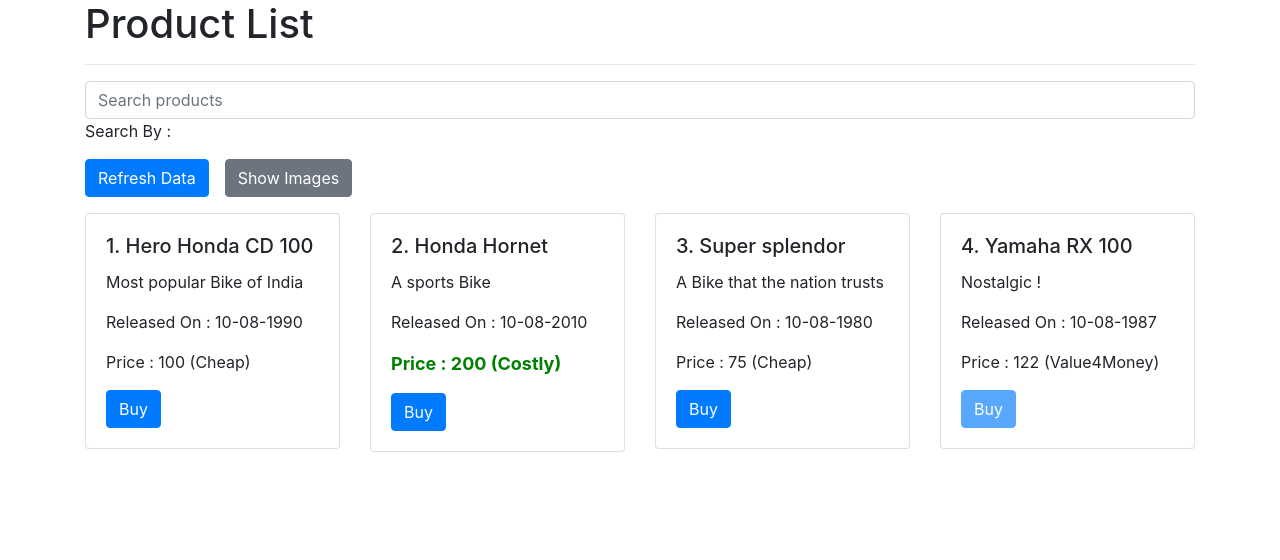
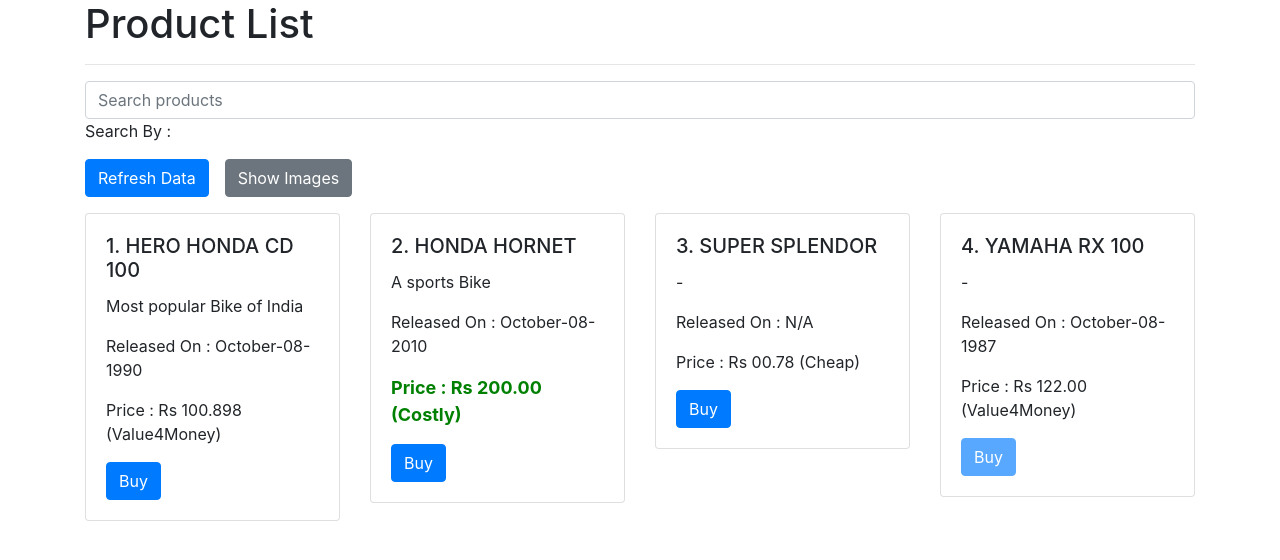
Before and after one commit to Rahuldevdurg/demo-batch2, an Angular app in the folder angular-demo/: page / in a window 1280 px wide. Shown: the top 560 px of the page. Built offline with nearby package versions, Linux system fonts and the light colour scheme.

Commit message:
custom pipe

```diff
--- a/angular-demo/src/app/app.module.ts
+++ b/angular-demo/src/app/app.module.ts
@@ -6,6 +6,7 @@
 import { TestComponentComponent } from './test-component/test-component.component';
 import { ProductListComponent } from './product-list/product-list.component';
 import { FormsModule } from '@angular/forms';
+import { IfNullOrEmptyPipe } from './pipes/if-null-or-empty.pipe';
 
 @NgModule({
   declarations: [
@@ -13,6 +14,7 @@
     HelloComponent,
     TestComponentComponent,
     ProductListComponent,
+    IfNullOrEmptyPipe,
   ],
   imports: [BrowserModule, FormsModule],
   providers: [],
--- /dev/null
+++ b/angular-demo/src/app/pipes/if-null-or-empty.pipe.ts
@@ -0,0 +1,14 @@
+import { Pipe, PipeTransform } from '@angular/core';
+
+@Pipe({
+  name: 'ifNullOrEmpty',
+})
+export class IfNullOrEmptyPipe implements PipeTransform {
+  transform(value: string, defaultString: string = 'N/A') {
+    if (!value) {
+      return defaultString;
+    } else {
+      return value;
+    }
+  }
+}
--- a/angular-demo/src/app/product-list/product-list.component.html
+++ b/angular-demo/src/app/product-list/product-list.component.html
@@ -11,11 +11,11 @@
       <img class="card-img-top" *ngIf="showImages" [src]="product.imageUrl" alt="Card image cap"
         [title]="product.productName">
       <div class="card-body">
-        <h5 class="card-title">{{i+1}}. {{product.productName}}</h5>
-        <p class="card-text">{{product.description}}</p>
-        <p class="card-text">Released On : {{product.releaseDate}}</p>
+        <h5 class="card-title">{{i+1}}. {{product.productName | uppercase}}</h5>
+        <p class="card-text">{{product.description | ifNullOrEmpty : '-' }}</p>
+        <p class="card-text">Released On : {{product.releaseDate | date : 'MMMM-dd-yyyy' | ifNullOrEmpty : 'N/A' }}</p>
         <p class="card-text" [ngSwitch]=' true' [ngClass]="getClassesForProduct(product)">
-          Price : {{product.price}}
+          Price : {{product.price | currency : 'INR' :'Rs ' : '2.2-3'}}
           <span *ngSwitchCase='product.price >=200'>(Costly)</span>
           <span *ngSwitchCase='product.price <= 100'>(Cheap)</span>
           <span *ngSwitchDefault>(Value4Money)</span>
--- a/angular-demo/src/app/product-list/product-list.component.ts
+++ b/angular-demo/src/app/product-list/product-list.component.ts
@@ -19,7 +19,7 @@
         productName: 'Hero Honda CD 100',
         description: 'Most popular Bike of India',
         releaseDate: '10-08-1990',
-        price: 100,
+        price: 100.898,
         isActive: true,
         imageUrl: 'https://via.placeholder.com/150?text=CD100SS',
       },
@@ -33,16 +33,16 @@
       },
       {
         productName: 'Super splendor',
-        description: 'A Bike that the nation trusts',
-        releaseDate: '10-08-1980',
-        price: 75,
+        description: '',
+        releaseDate: null,
+        price: 0.78,
         isActive: true,
 
         imageUrl: 'https://via.placeholder.com/150?text=Splendor',
       },
       {
         productName: 'Yamaha RX 100',
-        description: 'Nostalgic !',
+        description: null,
         releaseDate: '10-08-1987',
         price: 122,
         isActive: false,
```
